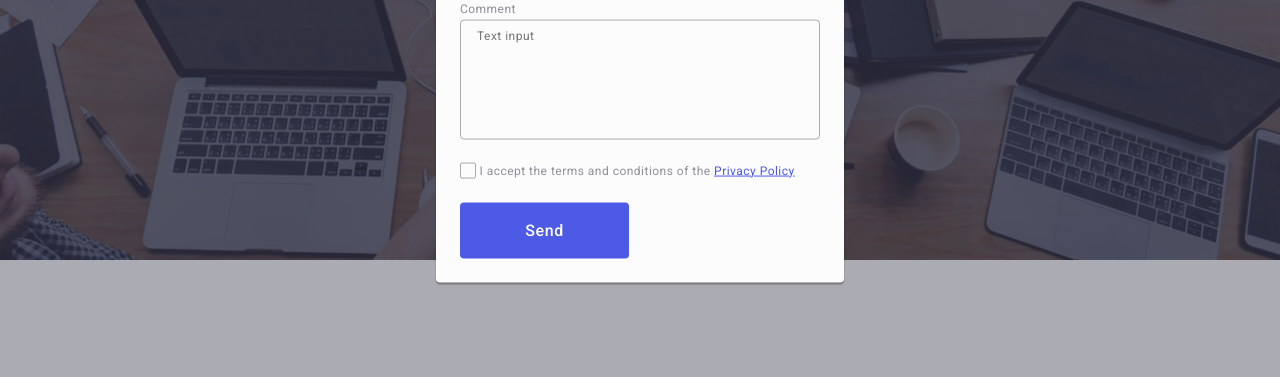
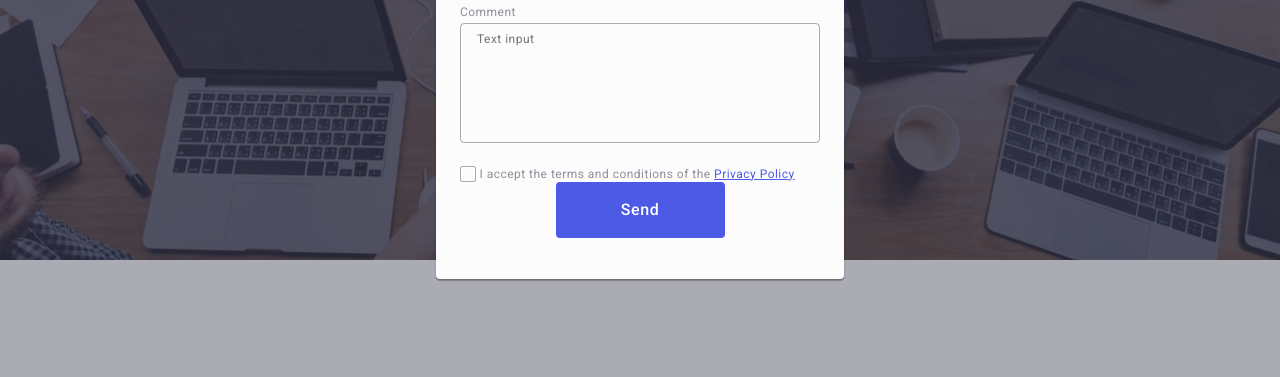
Before and after one commit to Lesandra17/goit-markup-hw-05, a plain HTML site: page index.html in a window 1280 px wide. Both pictures are taken after a click on the button "Order Service". Shown: the part 413-790 px from the top of the page. Drawn offline with nearby package versions, Linux system fonts and the light colour scheme.

Commit message:
Update styles.css

```diff
--- a/css/styles.css
+++ b/css/styles.css
@@ -877,16 +877,15 @@ transition: border-color 250ms cubic-bezier(0.4, 0, 0.2, 1);
     padding: 8px 16px;
     outline: transparent;
     resize: none;
-    transition: border-color 250ms cubic-bezier(0.4, 0, 0.2, 1);;
+    transition: border-color 250ms cubic-bezier(0.4, 0, 0.2, 1);
 }
 
 .comment-area:focus {
     border-color: #4D5AE5;
 }
 
-.input-privacy {
-    margin-bottom: 24px;
-}
+
+
 .label-privacy {
     font-size: 12px;
     line-height: 1.17;
@@ -906,11 +905,18 @@ transition: border-color 250ms cubic-bezier(0.4, 0, 0.2, 1);
 }
 
 
+
 .visually-hidden:checked + .label-privacy .user-consent {
     background-color: var(--color-ocean);
     border: none;
     fill: var(--light-grey-color);
+
 }
+.visually-hidden:focus {
+    border-color: var(--color-ocean);
+}
+
+
 .label-link {
     color: var(--color-iris);
 }
@@ -928,6 +934,8 @@ cursor: pointer;
 background-color: #4D5AE5;
 border: none;
 border-radius: 4px;
+margin-right: auto;
+margin-left: auto;
 transition: background-color 250ms cubic-bezier(0.4, 0, 0.2, 1);;
 
 }
```
